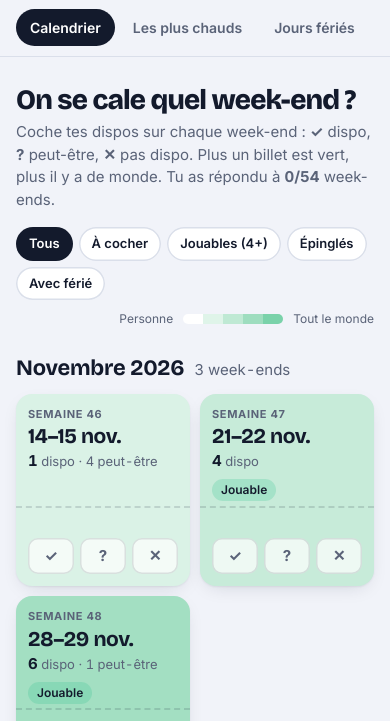
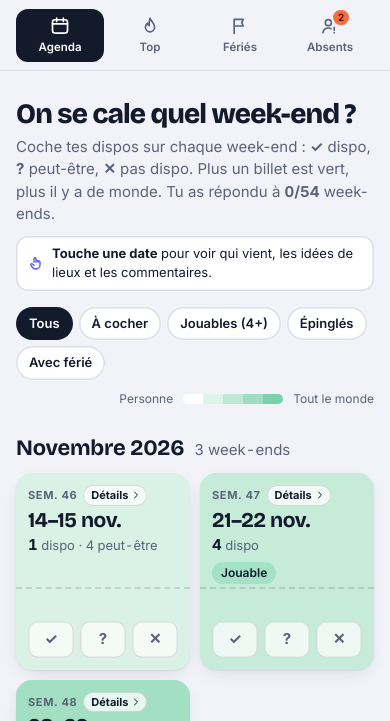
Before and after one commit to Quentin-bot/corona-saintes, a plain HTML site: page index.html in a window 390 px wide. Both pictures are taken after typing "Sample" into the empty fields and a click on the button "C'est parti". Shown: the part 123-844 px from the top of the page. Drawn offline with nearby package versions, Linux system fonts and the light colour scheme.

Commit message:
Onglets visibles sur téléphone + indice « Détails » sur les dates
Co-Authored-By: Claude Opus 5.5 <noreply@anthropic.com>

```diff
--- a/index.html
+++ b/index.html
@@ -73,6 +73,29 @@ body::before{content:"";position:fixed;inset:0 0 auto;height:env(safe-area-inset
 .tab{border:0;background:transparent;padding:8px 14px;border-radius:999px;font-weight:600;font-size:14px;color:var(--muted);white-space:nowrap;display:flex;gap:6px;align-items:center}
 .tab[aria-selected="true"]{background:var(--ink);color:var(--surface)}
 .tab .n{font-size:11px;background:var(--done);color:var(--done-ink);border-radius:999px;padding:0 6px;line-height:18px}
+.tab svg{width:17px;height:17px;flex:none}
+.tab .short{display:none}
+.tab .ic{position:relative;display:flex}
+/* Téléphone : tous les onglets tiennent à l'écran, icône + libellé court */
+@media (max-width:720px){
+  .tabs{display:grid;grid-template-columns:repeat(var(--n),minmax(0,1fr));gap:2px;overflow:visible;padding-bottom:8px}
+  .tab{flex-direction:column;gap:3px;padding:7px 2px 6px;border-radius:12px;font-size:11.5px;min-width:0}
+  .tab svg{width:20px;height:20px}
+  .tab .full{display:none}
+  .tab .short{display:block;max-width:100%;overflow:hidden;text-overflow:ellipsis}
+  .tab .n{position:absolute;top:-6px;left:13px;font-size:10px;line-height:15px;padding:0 5px}
+}
+/* Indice « touche pour les détails » sur les billets */
+.more{display:inline-flex;align-items:center;gap:2px;flex:none;font-size:11px;font-weight:700;color:var(--ink);background:color-mix(in oklab,var(--surface) 75%,transparent);box-shadow:inset 0 0 0 1px color-mix(in oklab,var(--ink) 14%,transparent);border-radius:999px;padding:2px 5px 2px 8px;transition:background .15s}
+.more svg{width:12px;height:12px}
+.tile-main:hover .more,.tile-main:focus-visible .more{background:var(--ink);color:var(--surface)}
+.tile.is-done .more{color:var(--done-ink);background:rgba(255,255,255,.45)}
+.tile-top .wk{min-width:0;overflow:hidden;text-overflow:ellipsis;white-space:nowrap}
+.wk-s{display:none}
+@media (max-width:480px){.wk-l{display:none}.wk-s{display:inline}}
+@media (max-width:360px){.tile:not(.is-custom) .tile-top .wk{display:none}.tile-top{justify-content:flex-end}.tab{font-size:10.5px}}
+.tip{display:flex;align-items:center;gap:8px;margin-top:10px;font-size:13px;color:var(--ink);background:var(--surface);box-shadow:inset 0 0 0 1.5px var(--line);border-radius:12px;padding:8px 12px;width:fit-content;max-width:100%}
+.tip svg{width:16px;height:16px;flex:none;color:var(--accent)}
 .demo{background:color-mix(in oklab,var(--maybe) 25%,var(--bg));font-size:13px;padding-block:8px;text-align:center}
 
 /* Intro de vue */
@@ -564,10 +587,20 @@ function render(){
   if(S.open) renderSheet();
 }
 
+const svg=p=>`<svg viewBox="0 0 24 24" fill="none" stroke="currentColor" stroke-width="2" stroke-linecap="round" stroke-linejoin="round" aria-hidden="true">${p}</svg>`;
+const TAB_IC={
+  cal:svg('<rect x="3" y="4.5" width="18" height="16" rx="3"/><path d="M3 9.5h18M8 2.5v4M16 2.5v4"/>'),
+  top:svg('<path d="M12 2.8c1 3.2 5.5 5.6 5.5 10.7A5.5 5.5 0 0 1 6.5 13.5c0-2.4 1.3-3.9 2.4-5 .2 1.8 1.1 2.8 2.1 3.2-.3-3.4.2-6.1 1-8.9z"/>'),
+  feries:svg('<path d="M5 21V4M5 4h11l-2 4 2 4H5"/>'),
+  missing:svg('<circle cx="10" cy="8" r="3.6"/><path d="M3.5 20c.6-3.4 3.2-5.6 6.5-5.6 1.2 0 2.3.3 3.2.8M17 13.5v3.6M17 20h.01"/>'),
+  orga:svg('<path d="M12 3l2.6 5.4 5.9.8-4.3 4.1 1 5.8L12 16.4 6.8 19.1l1-5.8L3.5 9.2l5.9-.8z"/>')
+};
+const CHEV=svg('<path d="M9 6l6 6-6 6"/>');
+const TAP=svg('<path d="M9 11V5.5a1.5 1.5 0 0 1 3 0V11m0-1.5a1.5 1.5 0 0 1 3 0V11m0-.5a1.5 1.5 0 0 1 3 0V15a6 6 0 0 1-6 6h-.6a6 6 0 0 1-4.7-2.3L4.4 15.6a1.6 1.6 0 0 1 2.4-2.1L9 15.5"/>');
 function header(){
   const me=meP();
-  const tabs=[["cal","Calendrier"],["top","Les plus chauds"],["feries","Jours fériés"],["missing","Qui manque à l'appel"]];
-  if(S.admin) tabs.push(["orga","Orga"]);
+  const tabs=[["cal","Calendrier","Agenda"],["top","Les plus chauds","Top"],["feries","Jours fériés","Fériés"],["missing","Qui manque à l'appel","Absents"]];
+  if(S.admin) tabs.push(["orga","Orga","Orga"]);
   const missingN=S.people.filter(p=>!Object.keys(p.votes||{}).length).length;
   return `
   ${store.demo?`<div class="demo"><div class="wrap"><b>Mode démo.</b> Les données restent dans ce navigateur et la bande est fictive. Renseigne Firebase dans <code>config.js</code> pour partager le site.</div></div>`:""}
@@ -577,8 +610,8 @@ function header(){
       <div class="me"><span class="muted">Salut</span> <b>${esc(me.name)}</b>
         <button class="btn ghost sm" data-act="logout" title="Changer de personne">Changer</button></div>
     </div>
-    <nav class="tabs" role="tablist">
-      ${tabs.map(([id,l])=>`<button class="tab" role="tab" aria-selected="${S.tab===id}" data-act="tab" data-tab="${id}">${l}${id==="missing"&&missingN?`<span class="n">${missingN}</span>`:""}</button>`).join("")}
+    <nav class="tabs" role="tablist" style="--n:${tabs.length}">
+      ${tabs.map(([id,l,sh])=>`<button class="tab" role="tab" aria-selected="${S.tab===id}" aria-label="${l}" data-act="tab" data-tab="${id}"><span class="ic">${TAB_IC[id]}${id==="missing"&&missingN?`<span class="n">${missingN}</span>`:""}</span><span class="full">${l}</span><span class="short">${sh}</span></button>`).join("")}
     </nav>
   </div></header>`;
 }
@@ -622,6 +655,7 @@ function viewCal(){
     <div>
       <h1>On se cale quel week-end ?</h1>
       <p>Coche tes dispos sur chaque week-end : <b>✓</b> dispo, <b>?</b> peut-être, <b>✕</b> pas dispo. Plus un billet est vert, plus il y a de monde. Tu as répondu à <b class="num">${answered}/${ITEMS().length}</b> week-ends.</p>
+      <div class="tip">${TAP}<span><b>Touche une date</b> pour voir qui vient, les idées de lieux et les commentaires.</span></div>
     </div>
     <div class="stack" style="gap:10px;align-items:flex-end">
       <div class="filters">${F.map(([id,l])=>`<button class="chip" aria-pressed="${S.filter===id}" data-act="filter" data-f="${id}">${l}</button>`).join("")}</div>
@@ -647,7 +681,7 @@ function tile(w){
   if(nIdeas && !m.validated) badges.push(`<span class="pill">${nIdeas} idée${nIdeas>1?"s":""}</span>`);
   return `<article class="${cls}" style="--h:${s.heat}">
     <button class="tile-main" data-act="open" data-k="${w.key}" aria-label="Week-end du ${w.label}, ${s.yesW} dispo">
-      <span class="tile-top"><span class="wk">${w.custom?`${esc(w.title.toUpperCase())} · ${w.days} JOURS`:`SEMAINE ${w.week}`}</span></span>
+      <span class="tile-top"><span class="wk">${w.custom?`${esc(w.title.toUpperCase())} · ${w.days} JOURS`:`<span class="wk-l">SEMAINE </span><span class="wk-s">SEM. </span>${w.week}`}</span><span class="more" aria-hidden="true">Détails${CHEV}</span></span>
       <span class="dates">${w.label}</span>
       <span class="count num"><b>${s.yesW}</b> dispo${s.maybeW?` · ${s.maybeW} peut-être`:""}</span>
       <span class="badges">${badges.join("")}</span>
```
